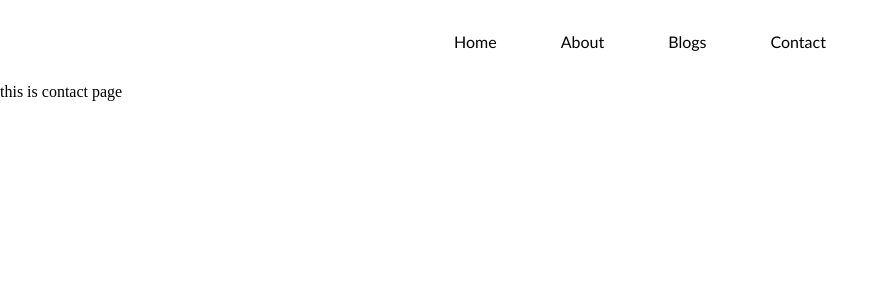
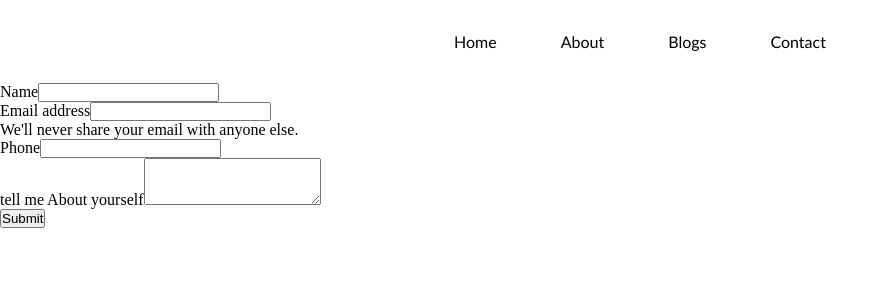
Before and after one commit to pkcoder471/codingblogs, a Next.js app: page /contact in a window 1280 px wide. Shown: the top 300 px of the page, without its empty margins (0-887 px from the left). Built offline with nearby package versions, Linux system fonts and the light colour scheme.

Commit message:
contact page

```diff
--- a/public/ContactData/1.json
+++ /dev/null
@@ -1 +0,0 @@
-{"name":"prateek","phone":9234552,"email":"pk@gmail.com","text":"sdfasfdaf"}
--- a/public/ContactData/2.json
+++ /dev/null
@@ -1 +0,0 @@
-{"name":"prateek","phone":9234552,"email":"pk@gmail.com","text":"sdfasfdaf"}
--- a/public/ContactData/3.json
+++ /dev/null
@@ -1 +0,0 @@
-{"name":"prateek","phone":9234552,"email":"pk@gmail.com","text":"sdfasfdaf"}
--- a/public/ContactData/4.json
+++ /dev/null
@@ -1 +0,0 @@
-{"name":"prateek","phone":9234552,"email":"pk@gmail.com","text":"sdfasfdaf"}
--- a/src/pages/contact.js
+++ b/src/pages/contact.js
@@ -1,9 +1,55 @@
-import React from 'react'
+import {React, useState} from 'react'
 
 const contact = () => {
+  const [credentials, setcredentials] = useState({"name":"","email":"","phone":"","text":""});
+
+  const HandleChange=(e)=>{
+    e.preventDefault();
+    setcredentials({...credentials,[e.target.name]:e.target.value});
+  }
+
+  const handleSubmit= async (e)=>{
+    e.preventDefault();
+    const data = {
+      "name":credentials.name,
+      "email":credentials.email,
+      "phone":credentials.phone,
+      "text":credentials.text,
+    }
+    const response = await fetch("http://localhost:3000/api/createContact", {
+      method: "POST",
+      headers: {
+        "Content-Type": "application/json",
+      },
+      body: JSON.stringify(data),
+    });
+    setcredentials({"name":"","email":"","phone":"","text":""});
+    const res =  response.json();
+    console.log(res);
+  }
+
   return (
-    <div>
-      this is contact page
+    <div className='container'>
+      <form onSubmit={handleSubmit}>
+        <div className="mb-3">
+          <div className="mb-3">
+            <label for="name" className="form-label">Name</label>
+            <input type="text" className="form-control" id="name" name='name' value={credentials.name} onChange={HandleChange}/>
+          </div>
+          <label for="exampleInputEmail1" className="form-label">Email address</label>
+          <input type="email" className="form-control" id="exampleInputEmail1" aria-describedby="emailHelp" name='email' value={credentials.email} onChange={HandleChange}/>
+          <div id="emailHelp" className="form-text">We'll never share your email with anyone else.</div>
+        </div>
+        <div className="mb-3">
+          <label for="phone" className="form-label">Phone</label>
+          <input type="number" className="form-control" id="phone" name='phone' value={credentials.phone} onChange={HandleChange}/>
+        </div>
+        <div className="mb-3">
+          <label for="exampleFormControlTextarea1" class="form-label">tell me About yourself</label>
+          <textarea class="form-control" id="exampleFormControlTextarea1" rows="3" name='text' value={credentials.text} onChange={HandleChange}></textarea>
+        </div>
+        <button type="submit" className="btn btn-primary">Submit</button>
+      </form>
     </div>
   )
 }
```
